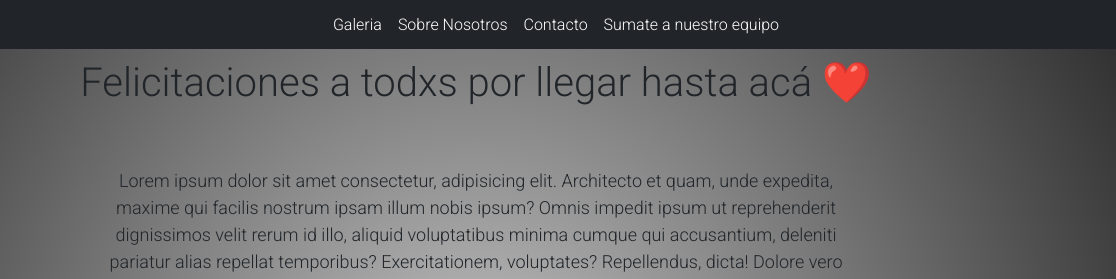
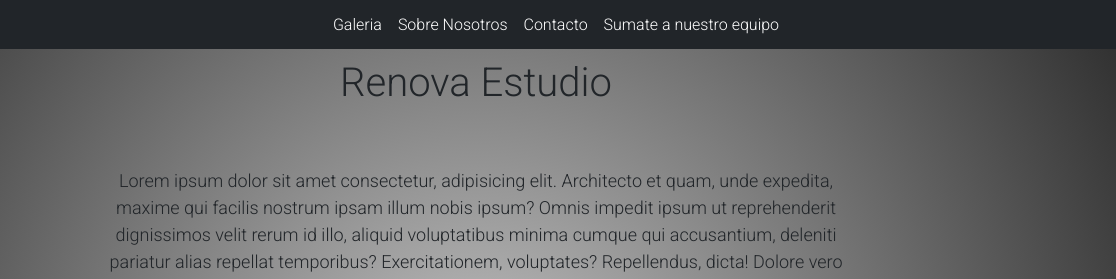
Before and after one commit to Kawaranga/renova-estudio-brian_elizondo, a website: page paginas/acercade.html in a window 1280 px wide. Shown: the top 279 px of the page, 164-1280 px from the left. Drawn offline with nearby package versions, Linux system fonts and the light colour scheme.

Commit message:
Update acercade.html

```diff
--- a/paginas/acercade.html
+++ b/paginas/acercade.html
@@ -33,7 +33,7 @@
         <script src="https://cdn.jsdelivr.net/npm/bootstrap@5.1.3/dist/js/bootstrap.bundle.min.js" integrity="sha384-ka7Sk0Gln4gmtz2MlQnikT1wXgYsOg+OMhuP+IlRH9sENBO0LRn5q+8nbTov4+1p" crossorigin="anonymous"></script>
     </header>
     <main class="about">
-        <h1 class="animate__animated animate__backInLeft">Felicitaciones a todxs por llegar hasta acá ❤️</h1>
+        <h1 class="animate__animated animate__backInLeft">Renova Estudio</h1>
             <div>
                 <p>Lorem ipsum dolor sit amet consectetur, adipisicing elit. Architecto et quam, unde expedita, maxime qui facilis nostrum ipsam illum nobis ipsum? Omnis impedit ipsum ut reprehenderit dignissimos velit rerum id illo, aliquid voluptatibus minima cumque qui accusantium, deleniti pariatur alias repellat temporibus? Exercitationem, voluptates? Repellendus, dicta! Dolore vero doloribus libero dolores voluptates praesentium, in veniam quos laudantium quia ea delectus repellat deserunt nesciunt error sunt nihil architecto ipsum. Excepturi dolorem iure vero sit nemo temporibus placeat deserunt eius consequuntur qui! Porro amet modi tempora, veritatis velit in placeat beatae nisi expedita nam minus est aspernatur nihil dolores quisquam, aperiam labore.</p>
             </div>
```
